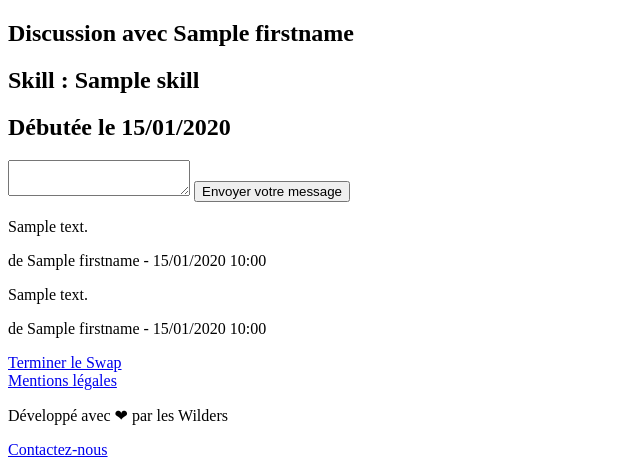
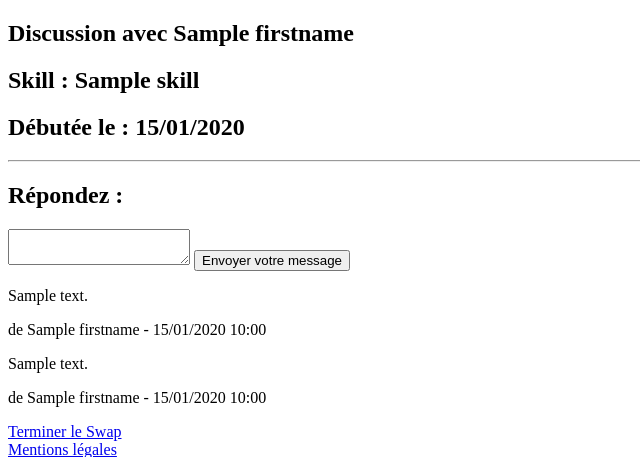
Before and after one commit to WildCodeSchool/purple-php-2109-project3-skillswap, a Symfony app: template templates/swap_dashboard/index.html.twig in a window 1280 px wide. Shown: the part 191-648 px from the top of the page, without its empty margins (0-640 px from the left). Run offline with Twig, Linux system fonts and the light colour scheme; the template is opened without the code that fills it: most values are stand-ins (such as "Sample title", 1, 10 or a date in 2020); form fields are guessed from the names that the template uses; some libraries are stand-ins or nearby versions.

Commit message:
see who a swap is thrown to

```diff
--- a/assets/styles/_swapDashboard.scss
+++ b/assets/styles/_swapDashboard.scss
@@ -9,6 +9,8 @@
 
     h2 {
         font-size: 1.25rem;
+        width: 100%;
+        text-align: left;
     }
 
     .discussion {
--- a/templates/swap/index.html.twig
+++ b/templates/swap/index.html.twig
@@ -15,7 +15,7 @@
         Skill : {{ skill.name }}
         </p>
         <p>
-        {{ form_label(form.message, 'message :', {'label_attr': {'class': 'contact_label'}}) }}
+        {{ form_label(form.message, 'Message à l\'intention de : ', {'label_attr': {'class': 'contact_label'}}) }} <b>{{ user.firstname }}</b>
         {{ form_widget(form.message, {'attr': {'class': 'contact_widget'}}) }}
         </p>
     </div>
--- a/templates/swap_dashboard/index.html.twig
+++ b/templates/swap_dashboard/index.html.twig
@@ -12,7 +12,7 @@
             <h1>Discussion avec {{ swap.asker.firstname }}</h1>
         {% endif %}
         <h2>Skill : {{ swap.skill.name }}</h2>
-        <h2>Débutée le {{ swap.date|date("d/m/Y") }}</h2>
+        <h2>Débutée le : {{ swap.date|date("d/m/Y") }}</h2>
         {% if swap.isDone %}
             <h2>Cloturée.</h2>
             {% if messages is not empty %}
@@ -21,6 +21,8 @@
                 </div>
             {% endif %}
         {% else %}
+        <hr>
+        <h2> Répondez :</h2>
             {{ form_start(form) }}
             {{ form_errors(form) }}
                 {{ form_widget(form.message, {'attr': {'class': 'msg_new'}}) }}
--- a/templates/users/profile.html.twig
+++ b/templates/users/profile.html.twig
@@ -9,7 +9,7 @@
             {{ message }}
         </div>
     {% endfor %}
-    <h1>Profil</h1>
+    <h1>Profil de {{ app.user.firstname }}</h1>
     <div class="container">
         <div class="row">
             <div class="col">
@@ -44,7 +44,6 @@
                 <a href="{{ path('users_availability') }}"><button type="button"
                         class="btn btn-outline-danger rounded-pill availability">Indisponible</button></a>
                 {% endif %}
-                <h5>{{ app.user.firstname }} {{ app.user.lastname }}</h5>
             </div>
         </div>
         <div class="row">
```
